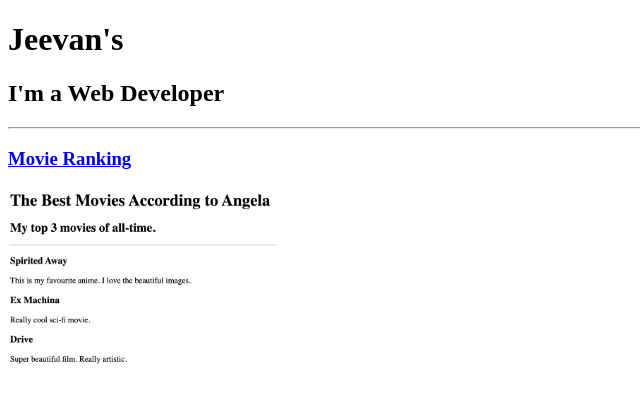
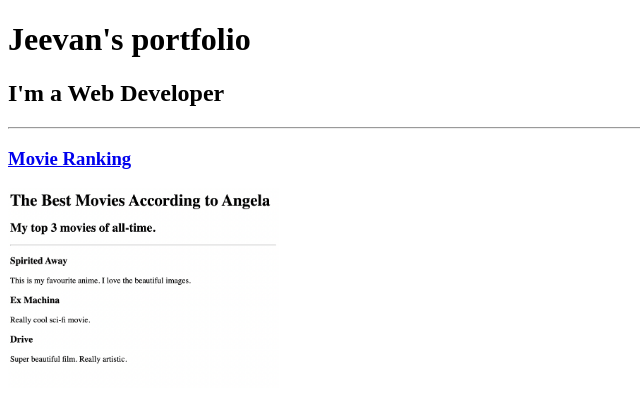
Before and after one commit to Jeevan0221/html-portfolio, a plain HTML site: page index.html in a window 1280 px wide. Shown: the top 408 px of the page, without its empty margins (0-640 px from the left). Drawn offline with Linux system fonts and the light colour scheme.

Commit message:
update html

```diff
--- a/index.html
+++ b/index.html
@@ -7,7 +7,7 @@
     <title>Jeevan's Portfolio</title>
  </head>
  <body>
-    <h1>Jeevan's</h1>
+    <h1>Jeevan's portfolio</h1>
     <h2>I'm a Web Developer</h2>
     <hr/>
     <h3><a href="./public/movie-ranking.html">Movie Ranking</a></h3>
```
